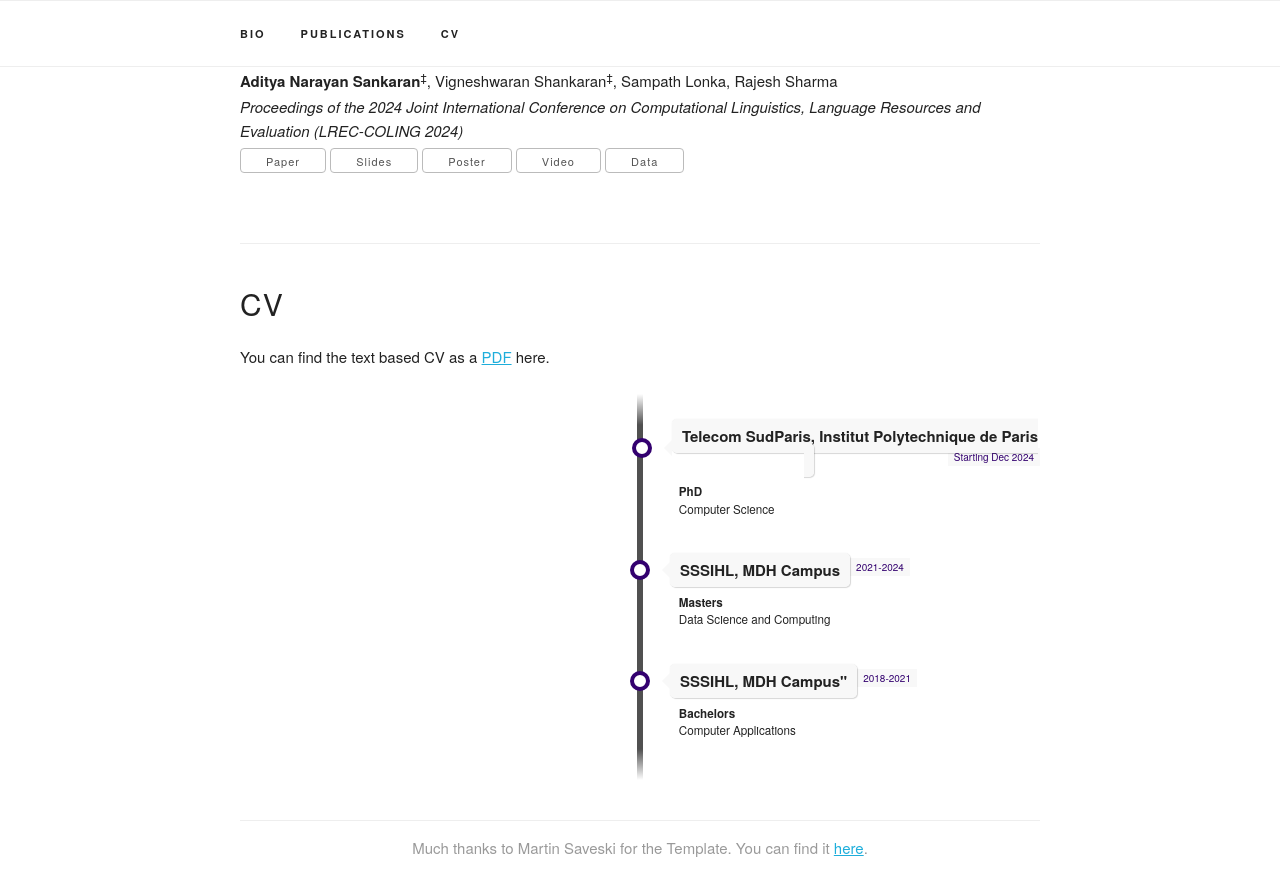
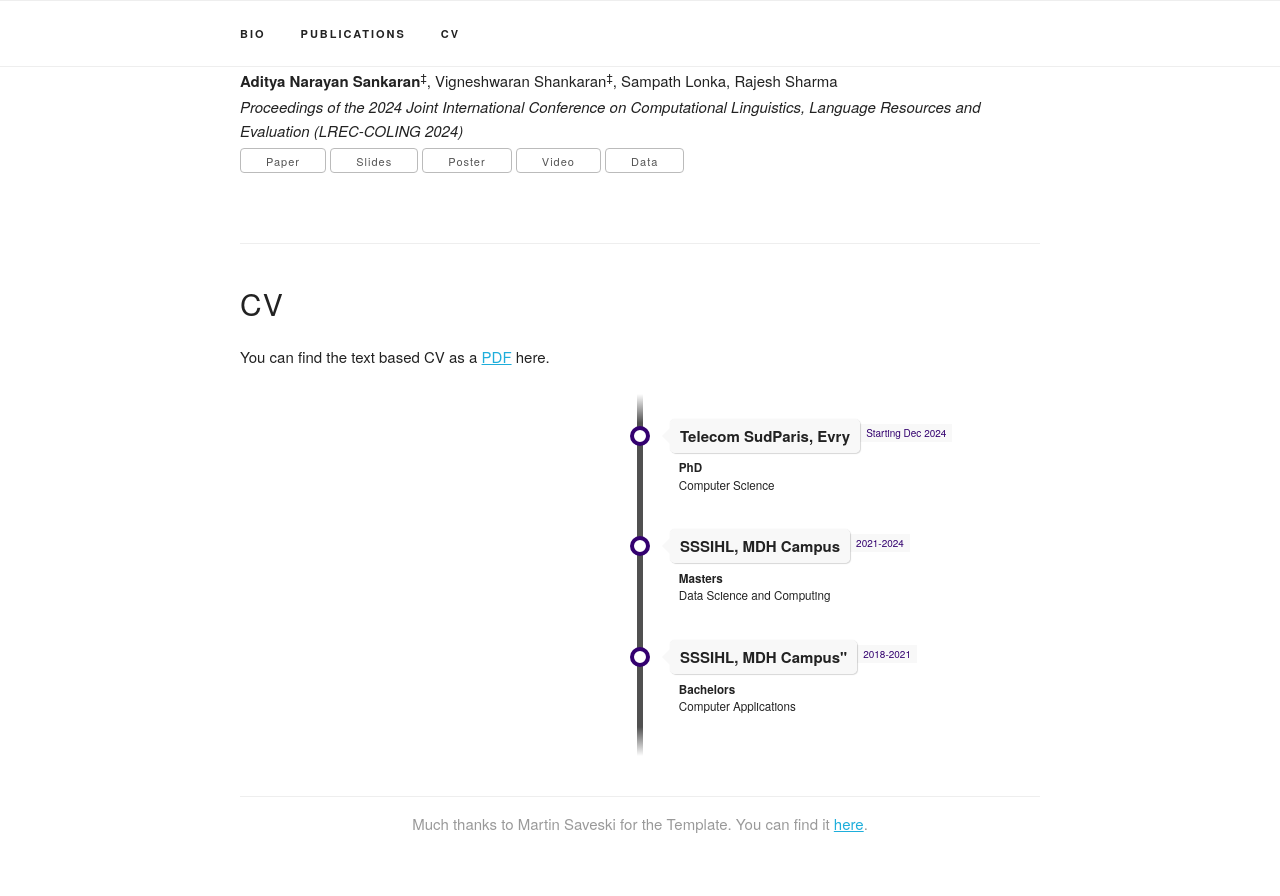
Before and after one commit to callmesanfornow/callmesanfornow.github.io, a Jekyll site: the page built from index.html, in a window 1280 px wide and 900 px high, scrolled down 1175 px. Shown: the top 896 px of the window. Built offline with Jekyll 4.4.1, drawn with Linux system fonts in a browser that asks for light colours; some web fonts are replaced.

Commit message:
Update experience.yaml

```diff
--- a/_data/experience.yaml
+++ b/_data/experience.yaml
@@ -1,6 +1,6 @@
 experiences:
 
-- place: "Telecom SudParis, Institut Polytechnique de Paris"
+- place: "Telecom SudParis, Evry"
   time: "Starting Dec 2024"
   title: "PhD"
   subtitle: "Computer Science"
```
